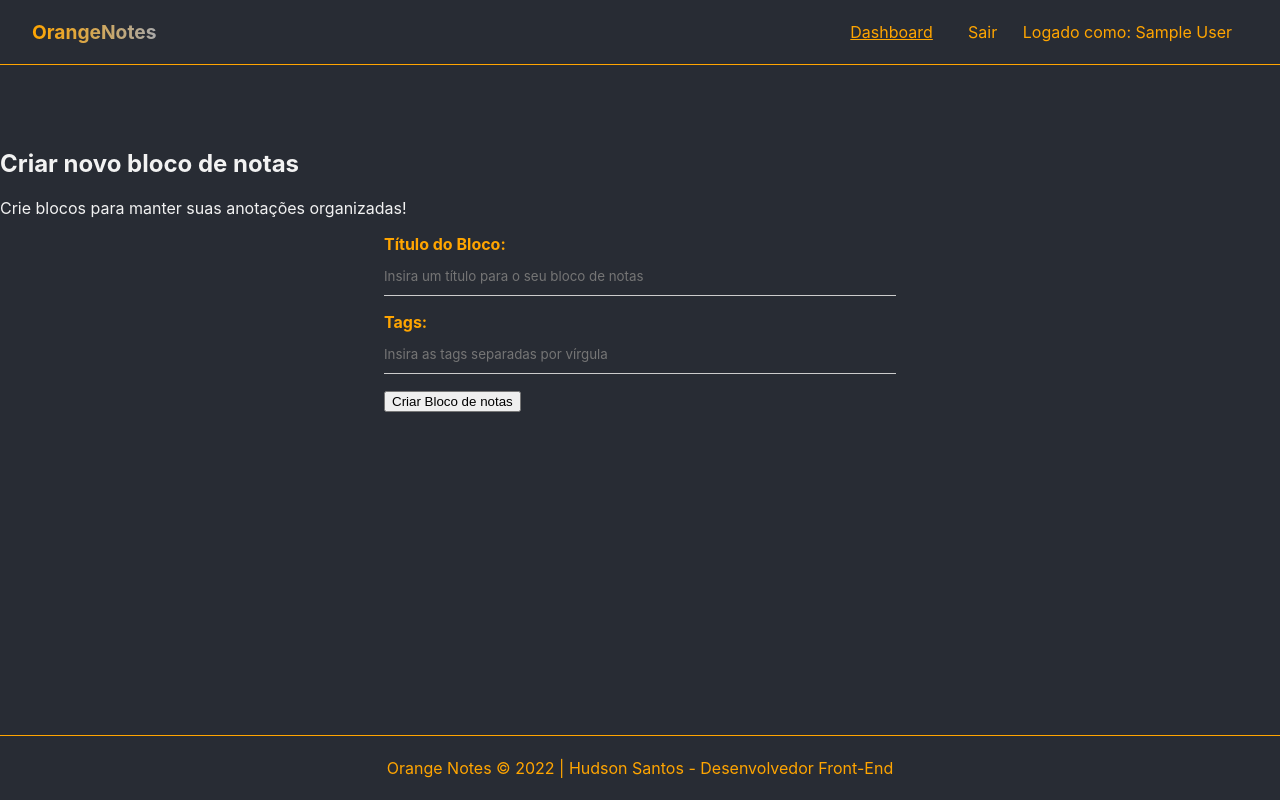
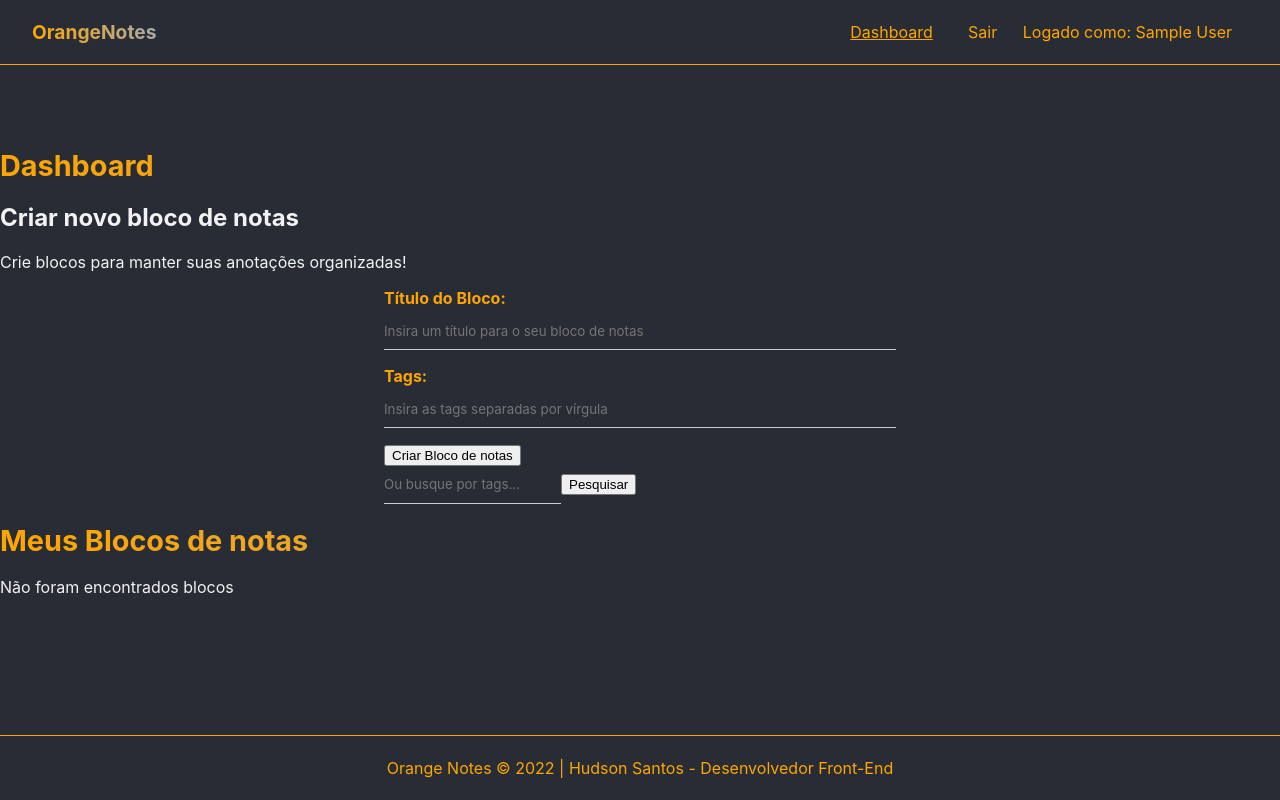
Before and after one commit to hudsonsamuelsantos/orange-notes, a React (Create React App) app: page /dashboard in a window 1280 px wide. Built offline with nearby package versions, Linux system fonts and the light colour scheme; no server answers; sample sign-in values are in the browser's storage.

Commit message:
dashboard struct

```diff
--- a/src/pages/Dashboard/Dashboard.js
+++ b/src/pages/Dashboard/Dashboard.js
@@ -17,6 +17,15 @@ function Dashboard() {
 
     const { user } = useAuthValue()
 
+    const [query, setQuery] = useState('')
+    const [posts] = useState([])
+
+    const handleSearch = e => {
+
+        e.preventDefault()
+
+    }
+
     const handleSubmit = e => {
 
         e.preventDefault()
@@ -35,6 +44,7 @@ function Dashboard() {
 
     return (
         <div>
+            <h1>Dashboard</h1>
             <div>
                 <div className={styles.create_post}>
                     <h2>Criar novo bloco de notas</h2>
@@ -69,6 +79,21 @@ function Dashboard() {
                     </form>
                 </div>
             </div>
+
+            <div>
+                <form onSubmit={handleSearch} className={styles.search_form}>
+                    <input type="text" placeholder='Ou busque por tags...' onChange={e => setQuery(e.target.value)} />
+                    <button className='btn btn-dark'>Pesquisar</button>
+                </form>
+                <div>
+                    <h1>Meus Blocos de notas</h1>
+                    {posts && posts.length === 0 && (
+                        <>
+                            <p>Não foram encontrados blocos</p>
+                        </>
+                    )}
+                </div>
+            </div>
         </div>
     )
 }
```
